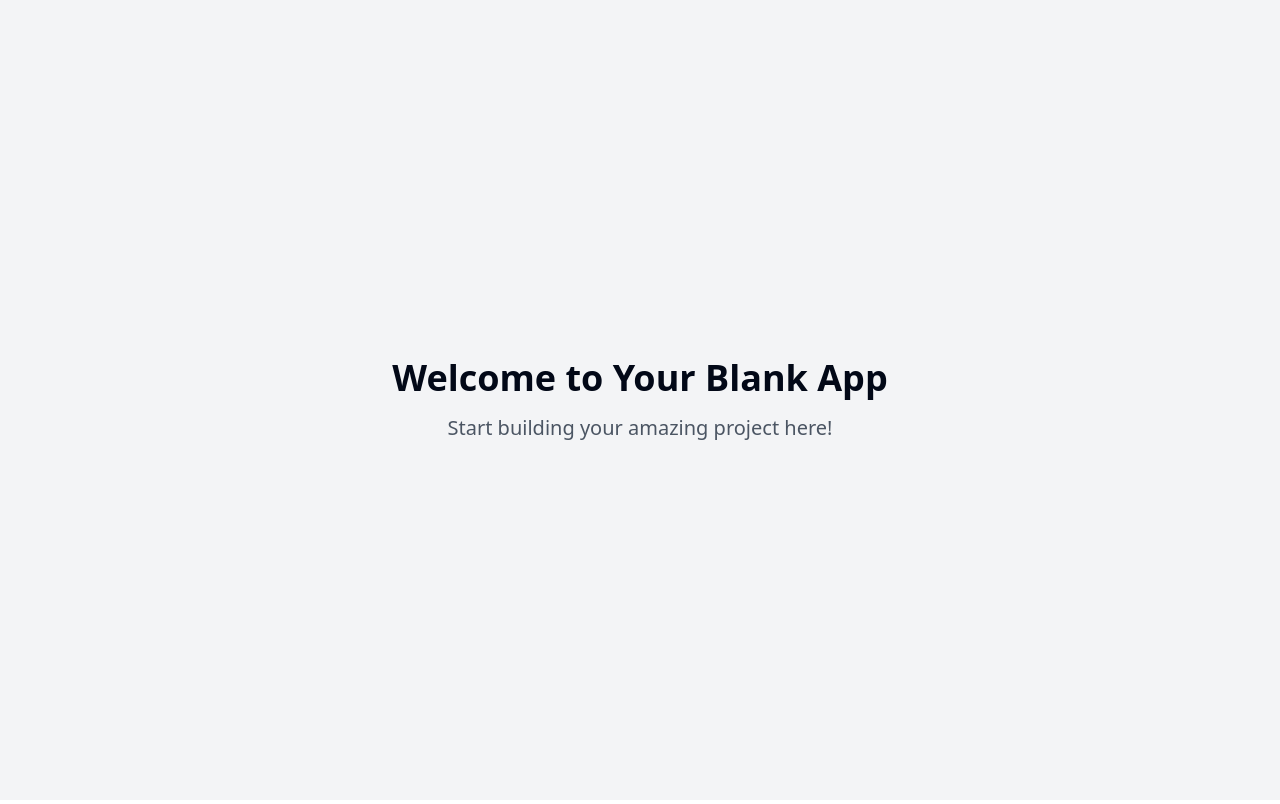
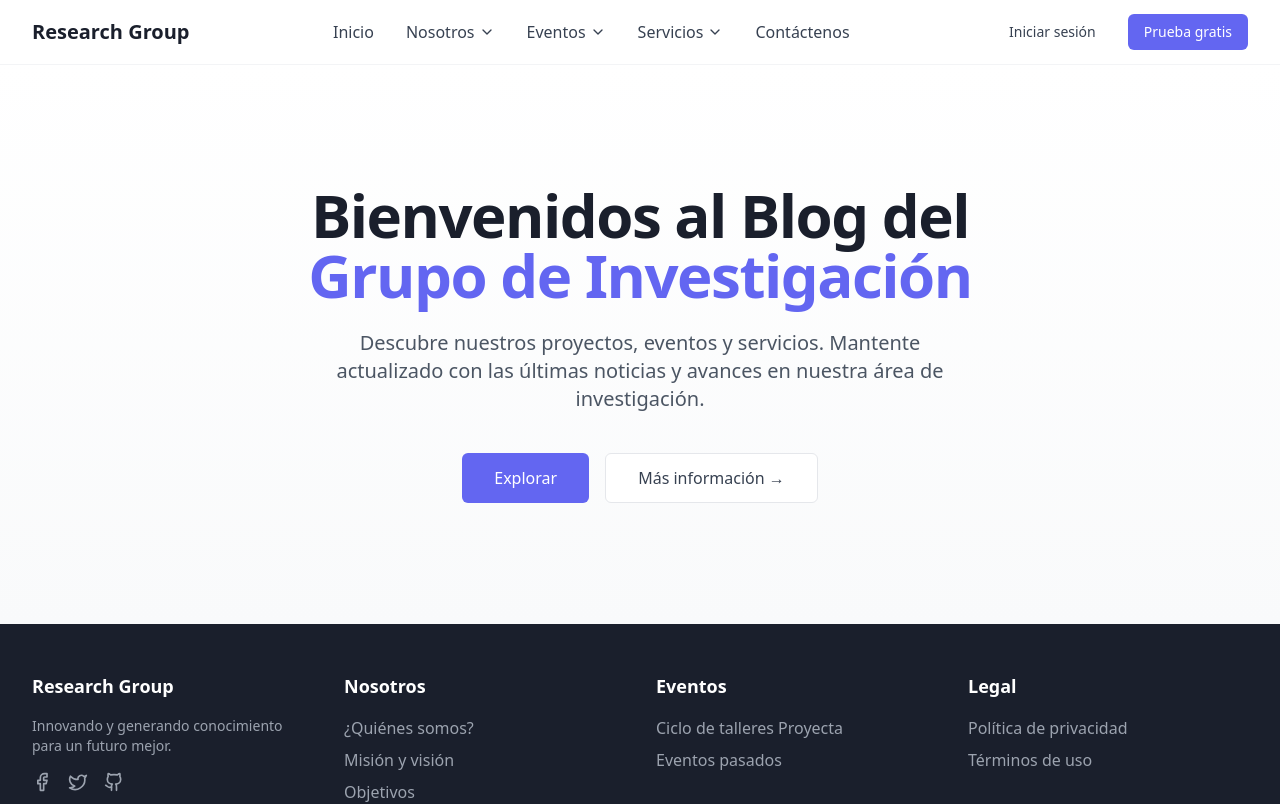
Before and after one commit to MAlexVR/blogsy-nestview, a React (Vite) app: page / in a window 1280 px wide. Shown: the top 804 px of the page. Built offline with nearby package versions, Linux system fonts and the light colour scheme.

Commit message:
Add blog frontend layout
Implement a frontend layout for a research group's blog using Next.js 15, TypeScript, and TailwindCSS. The layout includes a Navbar at the top, a HeroBanner in the center, and a Footer at the bottom.
[skip gpt_engineer]

```diff
--- /dev/null
+++ b/src/components/Footer.tsx
@@ -0,0 +1,94 @@
+import { Facebook, Twitter, Github } from 'lucide-react';
+
+const Footer = () => {
+  return (
+    <footer className="bg-secondary text-white py-12">
+      <div className="max-w-7xl mx-auto px-4 sm:px-6 lg:px-8">
+        <div className="grid grid-cols-1 md:grid-cols-4 gap-8">
+          <div className="space-y-4">
+            <h3 className="text-lg font-semibold">Research Group</h3>
+            <p className="text-gray-400 text-sm">
+              Innovando y generando conocimiento para un futuro mejor.
+            </p>
+            <div className="flex space-x-4">
+              <a href="#" className="text-gray-400 hover:text-white transition-colors">
+                <Facebook className="h-5 w-5" />
+              </a>
+              <a href="#" className="text-gray-400 hover:text-white transition-colors">
+                <Twitter className="h-5 w-5" />
+              </a>
+              <a href="#" className="text-gray-400 hover:text-white transition-colors">
+                <Github className="h-5 w-5" />
+              </a>
+            </div>
+          </div>
+
+          <div>
+            <h3 className="text-lg font-semibold mb-4">Nosotros</h3>
+            <ul className="space-y-2">
+              <li>
+                <a href="#" className="text-gray-400 hover:text-white transition-colors">
+                  ¿Quiénes somos?
+                </a>
+              </li>
+              <li>
+                <a href="#" className="text-gray-400 hover:text-white transition-colors">
+                  Misión y visión
+                </a>
+              </li>
+              <li>
+                <a href="#" className="text-gray-400 hover:text-white transition-colors">
+                  Objetivos
+                </a>
+              </li>
+              <li>
+                <a href="#" className="text-gray-400 hover:text-white transition-colors">
+                  Proyectos
+                </a>
+              </li>
+            </ul>
+          </div>
+
+          <div>
+            <h3 className="text-lg font-semibold mb-4">Eventos</h3>
+            <ul className="space-y-2">
+              <li>
+                <a href="#" className="text-gray-400 hover:text-white transition-colors">
+                  Ciclo de talleres Proyecta
+                </a>
+              </li>
+              <li>
+                <a href="#" className="text-gray-400 hover:text-white transition-colors">
+                  Eventos pasados
+                </a>
+              </li>
+            </ul>
+          </div>
+
+          <div>
+            <h3 className="text-lg font-semibold mb-4">Legal</h3>
+            <ul className="space-y-2">
+              <li>
+                <a href="#" className="text-gray-400 hover:text-white transition-colors">
+                  Política de privacidad
+                </a>
+              </li>
+              <li>
+                <a href="#" className="text-gray-400 hover:text-white transition-colors">
+                  Términos de uso
+                </a>
+              </li>
+            </ul>
+          </div>
+        </div>
+        <div className="mt-12 pt-8 border-t border-gray-800">
+          <p className="text-center text-gray-400 text-sm">
+            © 2024 Grupo de Investigación. Todos los derechos reservados.
+          </p>
+        </div>
+      </div>
+    </footer>
+  );
+};
+
+export default Footer;
--- /dev/null
+++ b/src/components/HeroBanner.tsx
@@ -0,0 +1,29 @@
+const HeroBanner = () => {
+  return (
+    <div className="relative min-h-[70vh] flex items-center justify-center bg-gradient-to-b from-white to-gray-50">
+      <div className="max-w-4xl mx-auto px-4 sm:px-6 lg:px-8 text-center">
+        <div className="animate-fade-up">
+          <h1 className="text-4xl sm:text-5xl md:text-6xl font-bold text-secondary tracking-tight">
+            Bienvenidos al Blog del
+            <br />
+            <span className="text-primary">Grupo de Investigación</span>
+          </h1>
+          <p className="mt-6 text-lg sm:text-xl text-gray-600 max-w-2xl mx-auto">
+            Descubre nuestros proyectos, eventos y servicios. Mantente actualizado con las
+            últimas noticias y avances en nuestra área de investigación.
+          </p>
+          <div className="mt-10 flex justify-center gap-4">
+            <button className="px-8 py-3 text-white bg-primary rounded-md hover:bg-primary/90 transition-all duration-200 transform hover:scale-105">
+              Explorar
+            </button>
+            <button className="px-8 py-3 text-gray-700 bg-white border border-gray-200 rounded-md hover:bg-gray-50 transition-all duration-200 transform hover:scale-105">
+              Más información →
+            </button>
+          </div>
+        </div>
+      </div>
+    </div>
+  );
+};
+
+export default HeroBanner;
--- /dev/null
+++ b/src/components/Navbar.tsx
@@ -0,0 +1,82 @@
+import { useState } from 'react';
+import { ChevronDown } from 'lucide-react';
+
+const Navbar = () => {
+  const [isOpen, setIsOpen] = useState(false);
+
+  return (
+    <nav className="fixed top-0 left-0 right-0 bg-white/90 backdrop-blur-md z-50 border-b border-gray-100">
+      <div className="max-w-7xl mx-auto px-4 sm:px-6 lg:px-8">
+        <div className="flex justify-between items-center h-16">
+          <div className="flex-shrink-0 flex items-center">
+            <a href="/" className="text-xl font-semibold text-secondary">
+              Research Group
+            </a>
+          </div>
+
+          <div className="hidden md:flex items-center space-x-8">
+            <a href="/" className="text-gray-700 hover:text-primary transition-colors">
+              Inicio
+            </a>
+            <div className="relative group">
+              <button className="flex items-center space-x-1 text-gray-700 hover:text-primary transition-colors">
+                <span>Nosotros</span>
+                <ChevronDown className="h-4 w-4" />
+              </button>
+              <div className="absolute top-full -left-4 w-48 bg-white shadow-lg rounded-md py-2 opacity-0 invisible group-hover:opacity-100 group-hover:visible transition-all duration-200">
+                <a href="#" className="block px-4 py-2 text-sm text-gray-700 hover:bg-gray-100">
+                  Quiénes somos
+                </a>
+                <a href="#" className="block px-4 py-2 text-sm text-gray-700 hover:bg-gray-100">
+                  Misión y visión
+                </a>
+              </div>
+            </div>
+            <div className="relative group">
+              <button className="flex items-center space-x-1 text-gray-700 hover:text-primary transition-colors">
+                <span>Eventos</span>
+                <ChevronDown className="h-4 w-4" />
+              </button>
+              <div className="absolute top-full -left-4 w-48 bg-white shadow-lg rounded-md py-2 opacity-0 invisible group-hover:opacity-100 group-hover:visible transition-all duration-200">
+                <a href="#" className="block px-4 py-2 text-sm text-gray-700 hover:bg-gray-100">
+                  Próximos eventos
+                </a>
+                <a href="#" className="block px-4 py-2 text-sm text-gray-700 hover:bg-gray-100">
+                  Eventos pasados
+                </a>
+              </div>
+            </div>
+            <div className="relative group">
+              <button className="flex items-center space-x-1 text-gray-700 hover:text-primary transition-colors">
+                <span>Servicios</span>
+                <ChevronDown className="h-4 w-4" />
+              </button>
+              <div className="absolute top-full -left-4 w-48 bg-white shadow-lg rounded-md py-2 opacity-0 invisible group-hover:opacity-100 group-hover:visible transition-all duration-200">
+                <a href="#" className="block px-4 py-2 text-sm text-gray-700 hover:bg-gray-100">
+                  Portafolio
+                </a>
+                <a href="#" className="block px-4 py-2 text-sm text-gray-700 hover:bg-gray-100">
+                  Laboratorios
+                </a>
+              </div>
+            </div>
+            <a href="/contacto" className="text-gray-700 hover:text-primary transition-colors">
+              Contáctenos
+            </a>
+          </div>
+
+          <div className="flex items-center space-x-4">
+            <button className="px-4 py-2 text-sm font-medium text-gray-700 hover:text-primary transition-colors">
+              Iniciar sesión
+            </button>
+            <button className="px-4 py-2 text-sm font-medium text-white bg-primary rounded-md hover:bg-primary/90 transition-colors">
+              Prueba gratis
+            </button>
+          </div>
+        </div>
+      </div>
+    </nav>
+  );
+};
+
+export default Navbar;
--- a/src/pages/Index.tsx
+++ b/src/pages/Index.tsx
@@ -1,12 +1,15 @@
-// Update this page (the content is just a fallback if you fail to update the page)
+import Navbar from '../components/Navbar';
+import HeroBanner from '../components/HeroBanner';
+import Footer from '../components/Footer';
 
 const Index = () => {
   return (
-    <div className="min-h-screen flex items-center justify-center bg-gray-100">
-      <div className="text-center">
-        <h1 className="text-4xl font-bold mb-4">Welcome to Your Blank App</h1>
-        <p className="text-xl text-gray-600">Start building your amazing project here!</p>
-      </div>
+    <div className="min-h-screen flex flex-col">
+      <Navbar />
+      <main className="flex-grow pt-16">
+        <HeroBanner />
+      </main>
+      <Footer />
     </div>
   );
 };
--- a/tailwind.config.ts
+++ b/tailwind.config.ts
@@ -12,85 +12,64 @@ export default {
   theme: {
     container: {
       center: true,
-			padding: '2rem',
+      padding: "2rem",
       screens: {
-				'2xl': '1400px'
-			}
+        "2xl": "1400px",
+      },
     },
     extend: {
       colors: {
-				border: 'hsl(var(--border))',
-				input: 'hsl(var(--input))',
-				ring: 'hsl(var(--ring))',
-				background: 'hsl(var(--background))',
-				foreground: 'hsl(var(--foreground))',
+        border: "hsl(var(--border))",
+        input: "hsl(var(--input))",
+        ring: "hsl(var(--ring))",
+        background: "hsl(var(--background))",
+        foreground: "hsl(var(--foreground))",
         primary: {
-					DEFAULT: 'hsl(var(--primary))',
-					foreground: 'hsl(var(--primary-foreground))'
+          DEFAULT: "#6366F1",
+          foreground: "#FFFFFF",
         },
         secondary: {
-					DEFAULT: 'hsl(var(--secondary))',
-					foreground: 'hsl(var(--secondary-foreground))'
+          DEFAULT: "#1A1F2C",
+          foreground: "#FFFFFF",
         },
         destructive: {
-					DEFAULT: 'hsl(var(--destructive))',
-					foreground: 'hsl(var(--destructive-foreground))'
+          DEFAULT: "hsl(var(--destructive))",
+          foreground: "hsl(var(--destructive-foreground))",
         },
         muted: {
-					DEFAULT: 'hsl(var(--muted))',
-					foreground: 'hsl(var(--muted-foreground))'
+          DEFAULT: "#F3F4F6",
+          foreground: "#6B7280",
         },
         accent: {
-					DEFAULT: 'hsl(var(--accent))',
-					foreground: 'hsl(var(--accent-foreground))'
+          DEFAULT: "#F8FAFC",
+          foreground: "#1A1F2C",
         },
-				popover: {
-					DEFAULT: 'hsl(var(--popover))',
-					foreground: 'hsl(var(--popover-foreground))'
-				},
-				card: {
-					DEFAULT: 'hsl(var(--card))',
-					foreground: 'hsl(var(--card-foreground))'
-				},
-				sidebar: {
-					DEFAULT: 'hsl(var(--sidebar-background))',
-					foreground: 'hsl(var(--sidebar-foreground))',
-					primary: 'hsl(var(--sidebar-primary))',
-					'primary-foreground': 'hsl(var(--sidebar-primary-foreground))',
-					accent: 'hsl(var(--sidebar-accent))',
-					'accent-foreground': 'hsl(var(--sidebar-accent-foreground))',
-					border: 'hsl(var(--sidebar-border))',
-					ring: 'hsl(var(--sidebar-ring))'
-				}
-			},
-			borderRadius: {
-				lg: 'var(--radius)',
-				md: 'calc(var(--radius) - 2px)',
-				sm: 'calc(var(--radius) - 4px)'
       },
       keyframes: {
-				'accordion-down': {
-					from: {
-						height: '0'
+        "fade-up": {
+          "0%": {
+            opacity: "0",
+            transform: "translateY(10px)",
           },
-					to: {
-						height: 'var(--radix-accordion-content-height)'
-					}
+          "100%": {
+            opacity: "1",
+            transform: "translateY(0)",
           },
-				'accordion-up': {
-					from: {
-						height: 'var(--radix-accordion-content-height)'
         },
-					to: {
-						height: '0'
-					}
-				}
+        "fade-in": {
+          "0%": {
+            opacity: "0",
+          },
+          "100%": {
+            opacity: "1",
+          },
+        },
       },
       animation: {
-				'accordion-down': 'accordion-down 0.2s ease-out',
-				'accordion-up': 'accordion-up 0.2s ease-out'
-			}
-		}
+        "fade-up": "fade-up 0.5s ease-out",
+        "fade-in": "fade-in 0.3s ease-out",
+      },
+    },
   },
   plugins: [require("tailwindcss-animate")],
 } satisfies Config;
```
Lines whose indentation alone changed are shown as unchanged.
